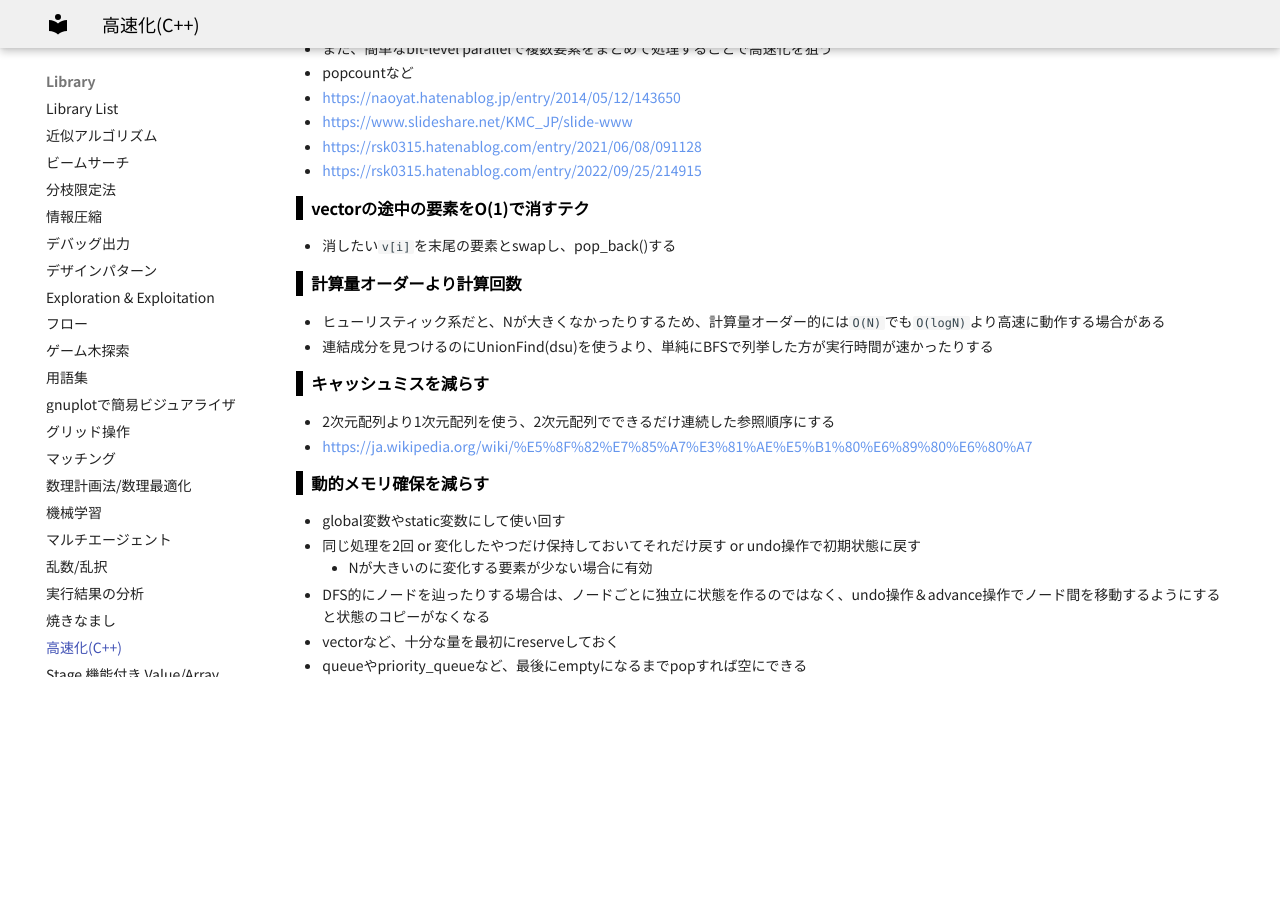
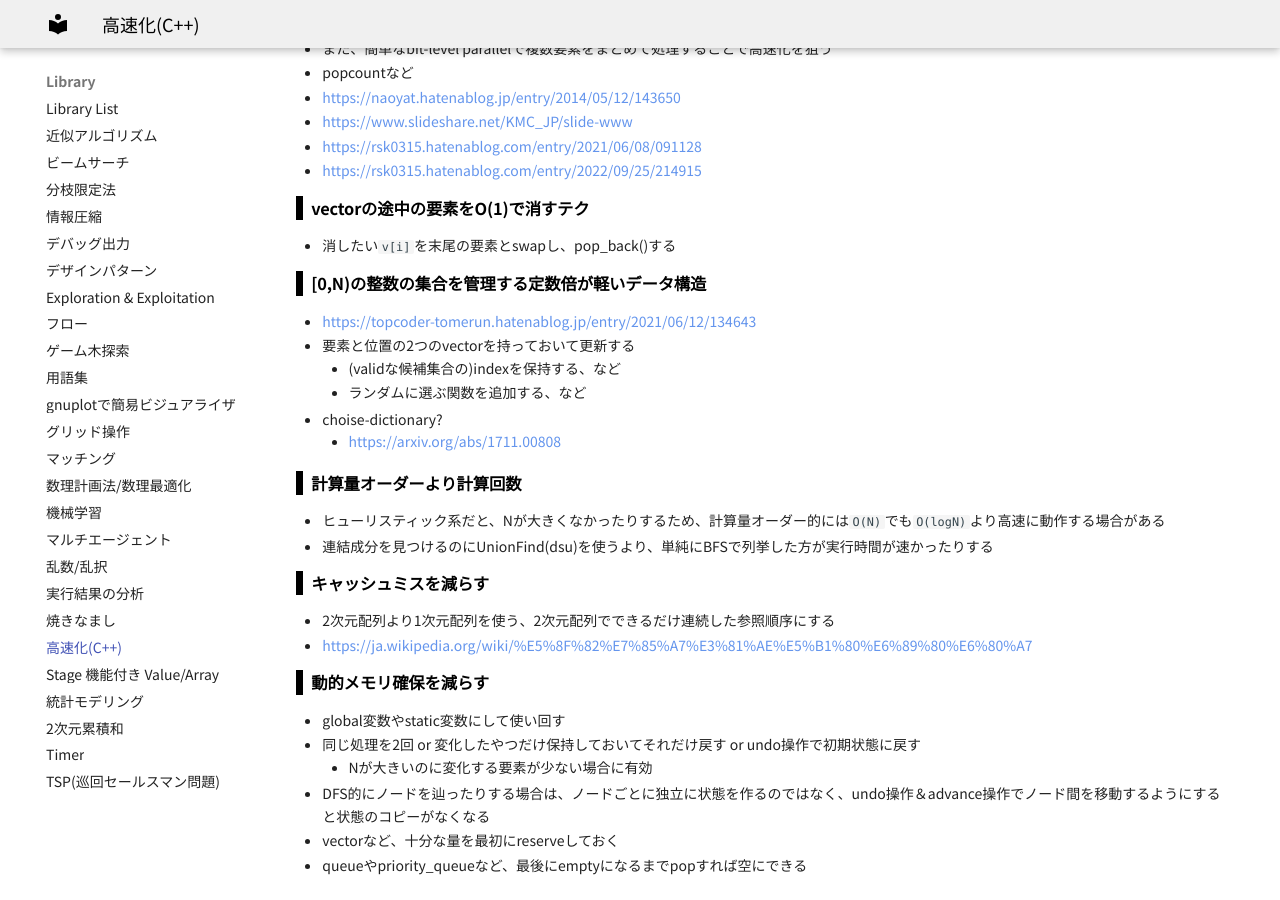
Before and after one commit to jetbead/AtCoderHeuristicContestMemo, an MkDocs documentation site: the page built from docs/Library/speedup.md, in a window 1280 px wide and 900 px high, scrolled down 702 px. Built offline with MkDocs 1.6.1 and Material for MkDocs 9.7.7, drawn with Linux system fonts in a browser that asks for light colours; some web fonts are replaced; before the commit the page ends 1403 px from its top, so only the background shows below that.

Commit message:
modify speedup

```diff
--- a/docs/Library/speedup.md
+++ b/docs/Library/speedup.md
@@ -37,6 +37,15 @@
 
 - 消したい`v[i]`を末尾の要素とswapし、pop_back()する
 
+### [0,N)の整数の集合を管理する定数倍が軽いデータ構造
+
+- https://topcoder-tomerun.hatenablog.jp/entry/2021/06/12/134643
+- 要素と位置の2つのvectorを持っておいて更新する
+  - (validな候補集合の)indexを保持する、など
+  - ランダムに選ぶ関数を追加する、など
+- choise-dictionary?
+  - https://arxiv.org/abs/1711.00808
+
 ### 計算量オーダーより計算回数
 
 - ヒューリスティック系だと、Nが大きくなかったりするため、計算量オーダー的には`O(N)`でも`O(logN)`より高速に動作する場合がある
```
